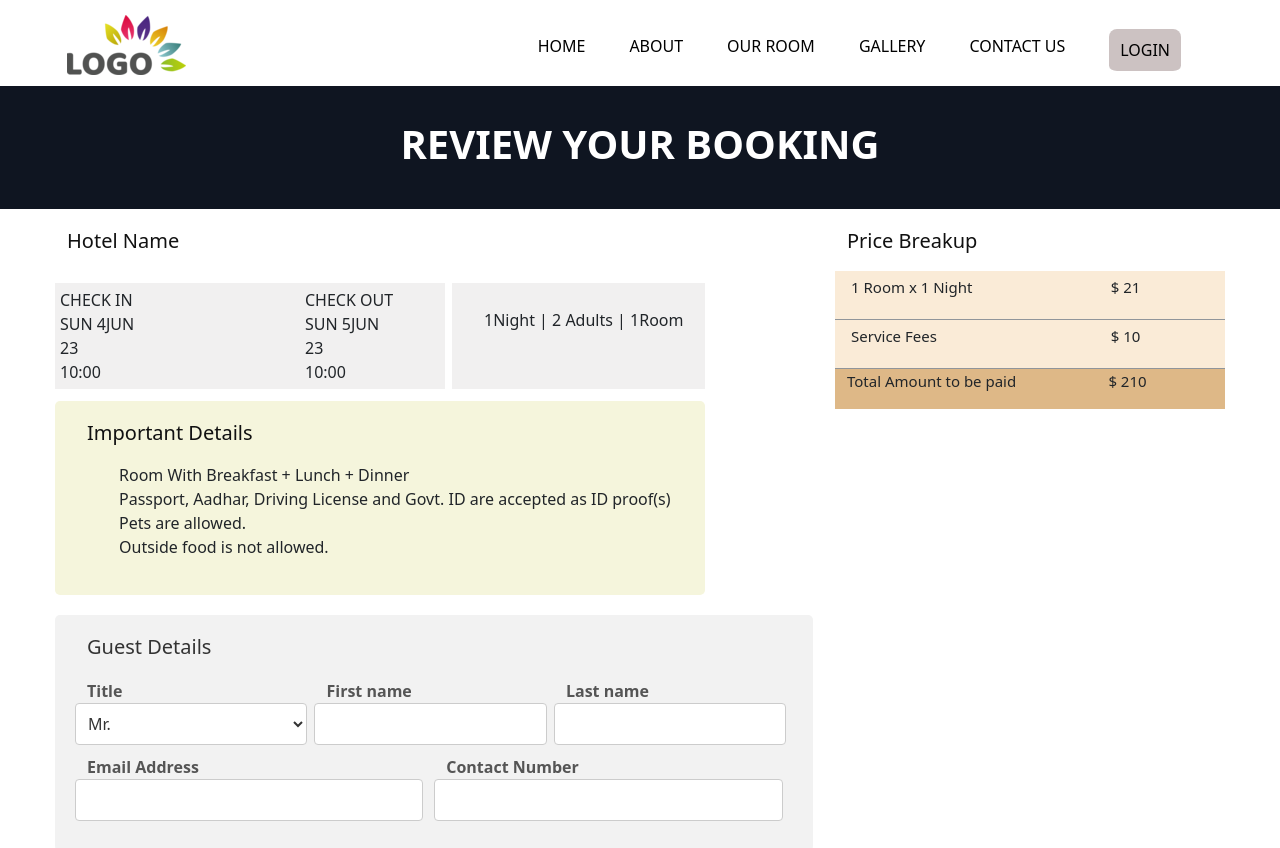
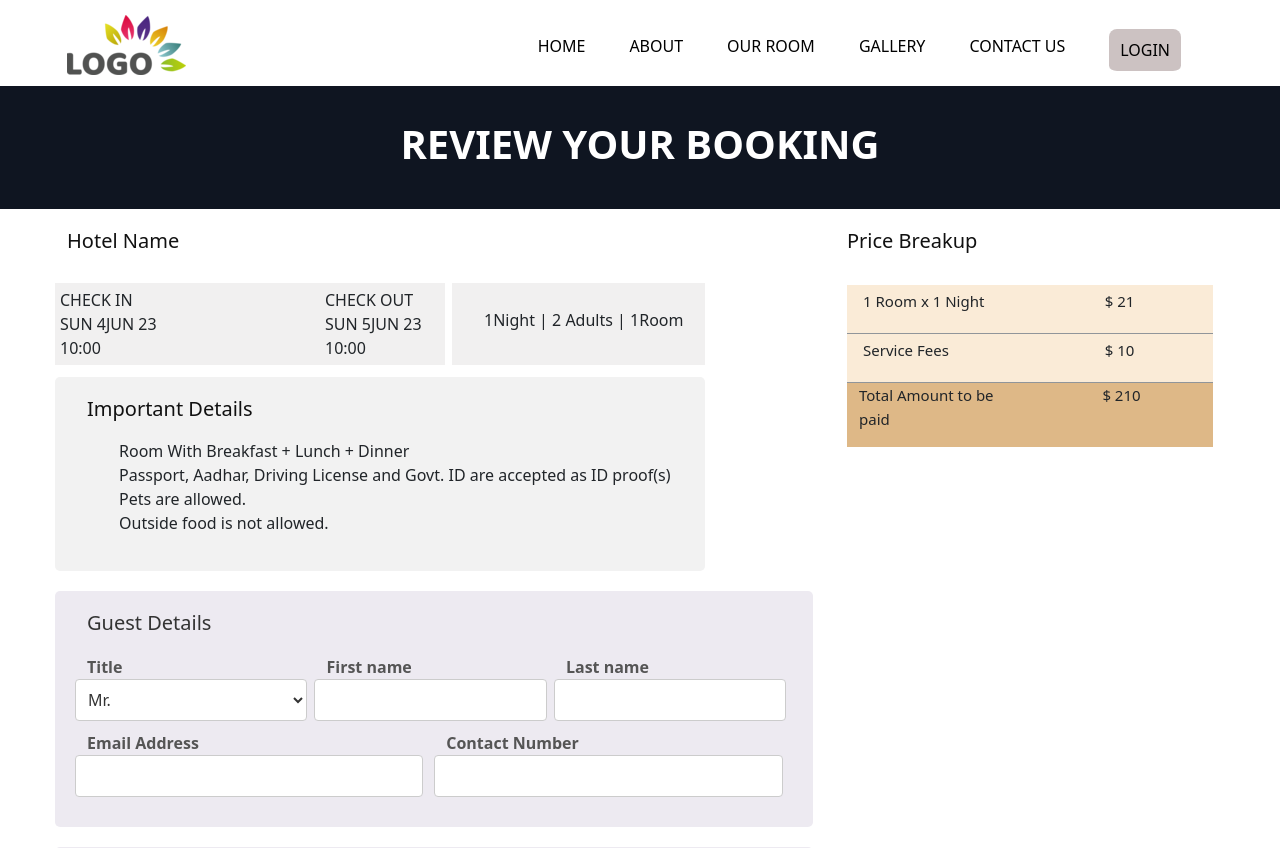
Before and after one commit to mishrarpita321/HotelManagementProject, a Next.js app: page /booking-detail in a window 1280 px wide. Shown: the top 848 px of the page. Built offline with nearby package versions, Linux system fonts and the light colour scheme; no server answers.

Commit message:
css changes

```diff
--- a/src/pages/booking-detail/index.js
+++ b/src/pages/booking-detail/index.js
@@ -23,12 +23,12 @@ export default function BookingDetail() {
                         <div className="row">
                             <div className="col-md-6">
                                 <div className="row chekin-checkout">
-                                    <div className="col-md-3">
+                                    <div className="col">
                                         <div className="row">CHECK IN</div>
                                         <div className="row">SUN 4JUN 23</div>
                                         <div className="row">10:00</div>
                                     </div>
-                                    <div className="col-md-3" style={{ margin: "0 0 0 150px" }}>
+                                    <div className="col" style={{ margin: "0 0 0 150px" }}>
                                         <div className="row">CHECK OUT</div>
                                         <div className="row">SUN 5JUN 23</div>
                                         <div className="row">10:00</div>
@@ -42,12 +42,12 @@ export default function BookingDetail() {
                         <div className="row liItems">
                             <div className="col">
                                 <h5>Important Details</h5>
-                                <ul>
+                                <ol>
                                     <li>Room With Breakfast + Lunch + Dinner</li>
                                     <li>Passport, Aadhar, Driving License and Govt. ID are accepted as ID proof(s)</li>
                                     <li>Pets are allowed.</li>
                                     <li>Outside food is not allowed.</li>
-                                </ul>
+                                </ol>
                             </div>
                         </div>
                         <div className="row guestForm" >
@@ -151,6 +151,7 @@ export default function BookingDetail() {
                             <div className="row">
                                 <h5>Price Breakup</h5>
                             </div>
+                            <div className="container" style={{marginTop: "14px"}}>
                                 <div className="row priceRow" >
                                     <div className="col">
                                         <div className="row">
@@ -175,7 +176,7 @@ export default function BookingDetail() {
                                         </div>
                                     </div>
                                 </div>
-                            <div className="row" style={{ backgroundColor: "burlywood"}}>
+                                <div className="row" style={{ backgroundColor: "burlywood" }}>
                                     <div className="col">
                                         <div className="row">
                                             <p>Total Amount to be paid</p>
@@ -187,31 +188,8 @@ export default function BookingDetail() {
                                         </div>
                                     </div>
                                 </div>
+                            </div>
 
-                            {/* <div className="card">
-                                    <div class="card-body">
-                                        <h5>Price Breakup</h5>
-                                        <p>1 Room x 1 Night</p>
-
-                                        <h6 class="card-subtitle mb-2 text-muted">Base Price</h6>
-                                        <p class="card-text">₹ 21,000</p>
-
-                                        <h6 class="card-subtitle mb-2 text-muted">Total Discount</h6>
-                                        <p class="card-text">₹ 1,470</p>
-
-                                        <h6 class="card-subtitle mb-2 text-muted">Price after Discount</h6>
-                                        <p class="card-text">₹ 19,530</p>
-
-                                        <h6 class="card-subtitle mb-2 text-muted">Service Fees</h6>
-                                        <p class="card-text">₹ 1,470</p>
-
-                                        <h6 class="card-subtitle mb-2 text-muted">Donate ₹5 to support responsible tourism initiatives. T&amp;Cs</h6>
-                                        <p class="card-text">₹ 5</p>
-
-                                        <h6 class="card-subtitle mb-2 text-muted">Total Amount to be paid</h6>
-                                        <p class="card-text">₹ 21,005</p>
-                                    </div>
-                                </div> */}
                         </div>
                     </div>
                 </div>
--- a/styles/globals2.css
+++ b/styles/globals2.css
@@ -1223,7 +1223,7 @@ ul.social_icon li a:hover {
 }
 
 .guestForm {
-     background-color: #f2f2f2;
+     background-color: rgb(195 184 210 / 30%);
      padding: 20px;
      border-radius: 5px;
      width: fit-content;
@@ -1276,7 +1276,6 @@ ul.social_icon li a:hover {
      width: fit-content;
      margin-top: 12px !important;
      width: 86%;
-     background-color: beige
 }
 
 .addGuestBtn {
```
Lines whose indentation alone changed are shown as unchanged.
